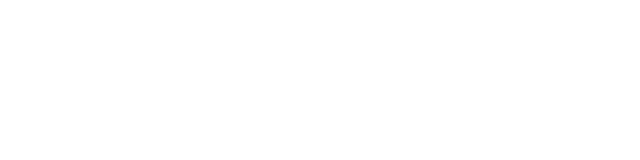
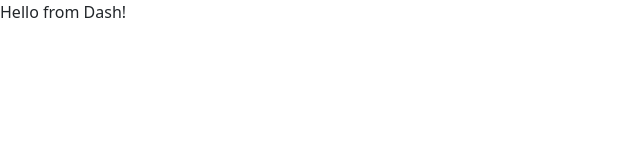
Before and after one commit to Purpleknife/TinyURLs, a React (Create React App) app in the folder front-end/: page /dashboard/1 in a window 1280 px wide. Before the commit this address had no page. Shown: the top 160 px of the page, without its empty margins (0-640 px from the left). Built offline with nearby package versions, Linux system fonts and the light colour scheme; the HTML template or start-up script is replaced by a standard one.

Commit message:
Add route for Dashboard.

```diff
--- a/front-end/src/App.tsx
+++ b/front-end/src/App.tsx
@@ -3,14 +3,16 @@
 import { BrowserRouter, Routes, Route} from 'react-router-dom';
 
 import LandingPage from './components/LandingPage';
+import Dashboard from './components/Dashboard';
 
 const App = () => {
   return (
     <BrowserRouter>
-        <Routes>
-          <Route path='/' element={<LandingPage />} />
-        </Routes>
-      </BrowserRouter>
+      <Routes>
+        <Route path='/' element={<LandingPage />} />
+        <Route path='/dashboard/:user_id' element={<Dashboard />} />
+      </Routes>
+    </BrowserRouter>
   );
 }
 
```
